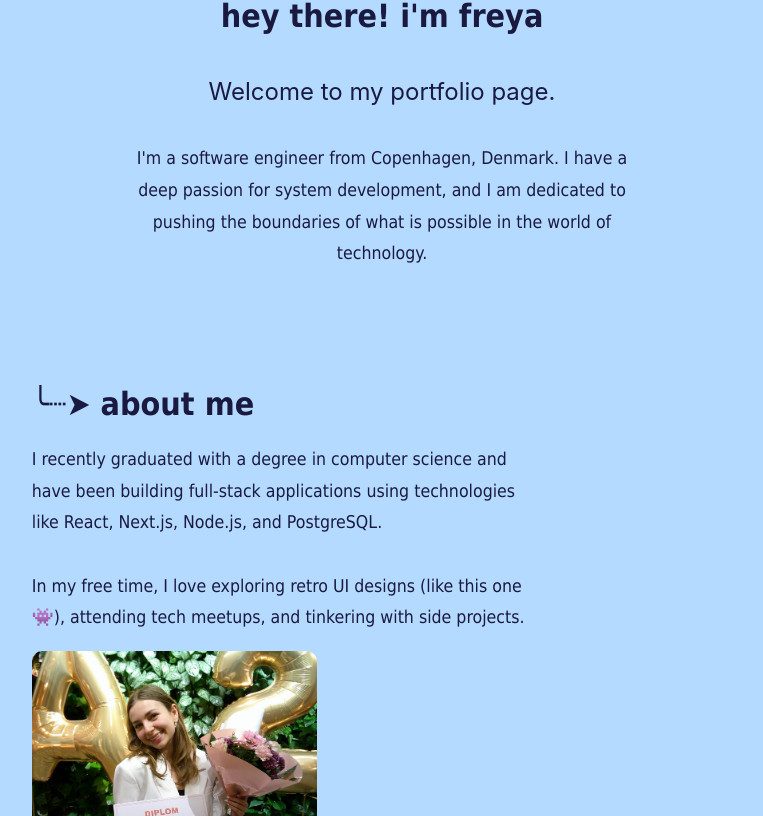
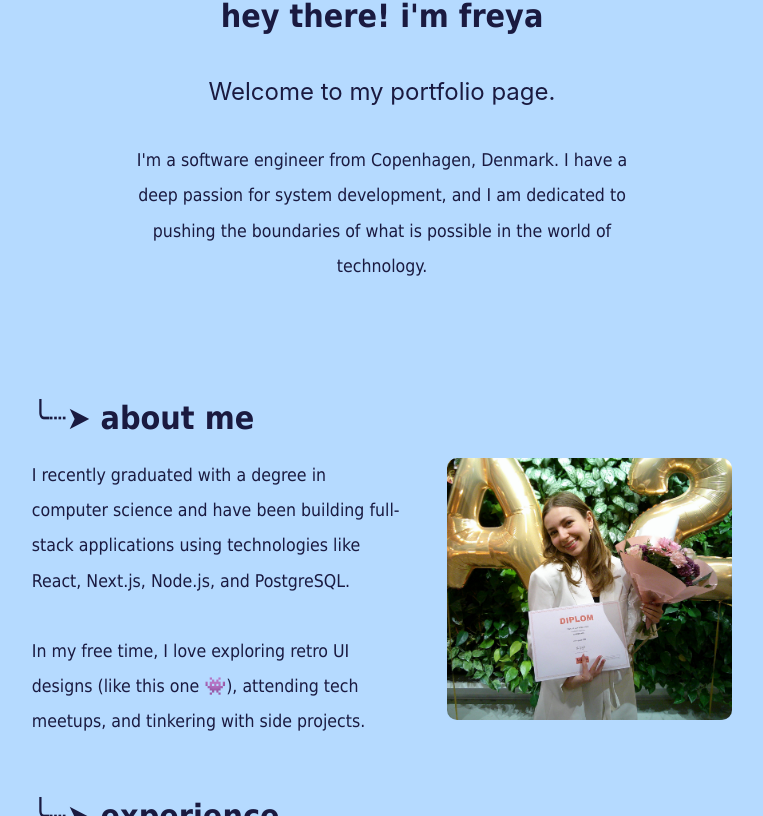
Before and after one commit to freyafuglo/freyas-portfolio, a Next.js app: page / in a window 1280 px wide. Shown: the part 424-1240 px from the top of the page, without its empty margins (258-1021 px from the left). Built offline with nearby package versions, Linux system fonts and the light colour scheme.

Commit message:
positioned 'me' image correctly

```diff
--- a/components/Portfolio.js
+++ b/components/Portfolio.js
@@ -23,7 +23,6 @@ export default function Portfolio() {
 
   return (
     <div className="bread">
-
       <Image
         src="/computer.png" // The image is accessed as if it's at the root
         alt="Logo"
@@ -34,36 +33,48 @@ export default function Portfolio() {
       <h1 className="header-text">{typedText}</h1>
       <h2>Welcome to my portfolio page.</h2>
       <p>
-          I'm a software engineer from Copenhagen, Denmark. I have a deep
-          passion for system development, and I am dedicated to pushing the
-          boundaries of what is possible in the world of technology.
+        I'm a software engineer from Copenhagen, Denmark. I have a deep passion
+        for system development, and I am dedicated to pushing the boundaries of
+        what is possible in the world of technology.
       </p>
-
 
       <div className="sections">
         <div id="about-me">
-          <br></br><br></br><br></br>
-          <h1 className="section-title">╰┈➤ about me</h1>
-          <p>
-            I recently graduated with a degree in computer science and have been
-            building full-stack applications using technologies like React,
-            Next.js, Node.js, and PostgreSQL.
           <br />
           <br />
-            In my free time, I love exploring retro UI designs (like this one
-            👾), attending tech meetups, and tinkering with side projects.
+          <br />
+          <h1 className="section-title">╰┈➤ about me</h1>
+
+          <div className="about-content">
+            <div className="about-text">
+              <p>
+                I recently graduated with a degree in computer science and have
+                been building full-stack applications using technologies like
+                React, Next.js, Node.js, and PostgreSQL.
+                <br />
+                <br />
+                In my free time, I love exploring retro UI designs (like this
+                one 👾), attending tech meetups, and tinkering with side
+                projects.
               </p>
+            </div>
+
+            <div className="about-image">
               <Image
-          src="/me.jpg" // The image is accessed as if it's at the root
-          alt="Logo"
+                src="/me.jpg"
+                alt="Me"
                 width={285}
                 height={262}
                 className="me"
               />
             </div>
+          </div>
+        </div>
 
         <div id="experience">
-        <br></br><br></br><br></br>
+          <br></br>
+          <br></br>
+          <br></br>
           <h1 className="section-title">╰┈➤ experience</h1>
           <p>
             I recently graduated with a degree in computer science and have been
@@ -77,7 +88,9 @@ export default function Portfolio() {
         </div>
 
         <div id="projects">
-        <br></br><br></br><br></br>
+          <br></br>
+          <br></br>
+          <br></br>
           <h1 className="section-title">╰┈➤ projects</h1>
           <p>
             I recently graduated with a degree in computer science and have been
--- a/styles/globals.css
+++ b/styles/globals.css
@@ -15,7 +15,7 @@ h2 {
 p {
   font-family: "Chicago", "MS Sans Serif", "Tahoma", sans-serif;
   font-size: 1.1rem; /* Slightly larger text */
-  line-height: 1.8; /* More space between lines */
+  line-height: 2; /* More space between lines */
   max-width: 500px; /* this limits the width of the paragraph */
 }
 
@@ -164,7 +164,6 @@ body {
   background-color: #0a2239;
 }
 
-
 .sections {
   max-width: 700px; /* Controls how wide the content can be */
   margin: 0 auto 2rem 0; /* Top: 0, Right: auto, Bottom: 2rem, Left: 0 */
@@ -195,6 +194,20 @@ body {
   animation: toggleSize 2s infinite steps(1); /* Slower (3s per cycle) */
 }
 
+.about-content {
+  display: flex;
+  flex-direction: row;
+  align-items: flex-start; /* key line! */
+}
+
+.about-text p {
+  margin: 0; /* remove any default spacing */
+}
+
+.about-image {
+  padding-left: 40px;
+}
+
 .me {
   border-radius: 10px;
 }
```
Lines whose indentation alone changed are shown as unchanged.
